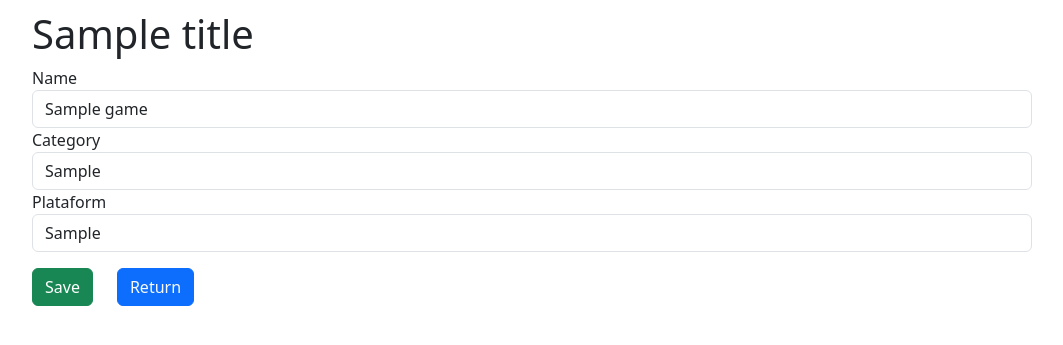
After one commit to JuniorWender/Course_Alura_AdvancedFlask, a Flask app: template templates/edit.html in a window 1280 px wide. The commit adds this page. Shown: the top 345 px of the page, without its empty margins (108-1171 px from the left). Run offline with Flask 3, Linux system fonts and the light colour scheme; tables that the repository leaves empty hold one stand-in row (values such as "Sample post"); the template is opened without the code that fills it: values that come from a table or form of the project are taken from there, most other values are stand-ins (such as "Sample title", 1, 10 or a date in 2020); some libraries are stand-ins or nearby versions.

```diff
--- a/config.py
+++ b/config.py
@@ -1,3 +1,4 @@
+import os
 
 SECRET_KEY = 'crypto'
 
@@ -8,3 +9,5 @@
     server='localhost',
     database='jogoteca'
 )
+
+UPLOAD_PATH = os.path.dirname(os.path.abspath(__file__)) + '/upload'
--- a/jogoteca.py
+++ b/jogoteca.py
@@ -1,12 +1,12 @@
 from flask import Flask
 from flask_sqlalchemy import SQLAlchemy
-from views import *
 
 app = Flask(__name__)
 app.config.from_pyfile('config.py')
 
 db = SQLAlchemy(app)
 
+from views import *
 
 if __name__ == '__main__':
 
--- /dev/null
+++ b/static/app.css
@@ -0,0 +1,68 @@
+body {
+    padding-top: 10px;
+}
+
+.btn {
+    margin-bottom: 10px;
+}
+
+.container {
+    border-radius: 4px;
+    margin: auto;
+    width: 80%;
+}
+
+.little-container {
+    width: 40%;
+    margin: auto;
+}
+
+figcaption {
+    text-align: center;
+    margin: 3px auto;
+}
+
+.fileContainer {
+    overflow: hidden;
+    position: relative;
+}
+
+.fileContainer [type=file] {
+    cursor: pointer;
+    display: block;
+    font-size: 999px;
+    filter: alpha(opacity=0);
+    min-height: 100%;
+    min-width: 100%;
+    opacity: 0;
+    position: absolute;
+    right: 0;
+    text-align: right;
+    top: 0;
+}
+
+td {
+    text-align: center;
+}
+
+.formularioJogo {
+    display: flex;
+}
+
+.formularioImagem {
+    margin-right: 16px
+}
+
+.buttons {
+    margin-top: 16px
+}
+
+.inputBox {
+    width: 700px;
+}
+
+.inputsJogo {
+    width: 100%;
+    margin-left: 1em;
+    margin-bottom: 1em;
+}
--- /dev/null
+++ b/templates/edit.html
@@ -0,0 +1,25 @@
+{% extends "template.html" %}
+{% block content%}
+      <form action="{{ url_for('update') }}" method="post">
+        <fieldset>
+            <input type="hidden" name="id" value="{{editGame.id}}">
+          <div class="form-group">
+            <label for="nome">Name</label>
+            <input type="text" id="nome" name="name" class="form-control" value="{{editGame.name}}">
+          </div>
+          <div class="form-group">
+            <label for="categoria">Category</label>
+            <input type="text" id="categoria" name="category" class="form-control" value="{{editGame.category}}">
+          </div>
+          <div class="form-group">
+            <label for="console">Plataform</label>
+            <input type="text" id="console" name="plataform" class="form-control" value="{{editGame.plataform}}">
+          </div>
+          <div class="mt-3 d-flex gap-4">
+            <button type="submit" class="btn btn-success btn-salvar">Save</button>
+            <button class="btn btn-primary"><a class="text-decoration-none text-light" href="{{ url_for('index') }}">Return</a></button>
+          </div>
+        </fieldset>
+      </form>
+    </div>
+{% endblock %}
--- a/templates/gameTable.html
+++ b/templates/gameTable.html
@@ -7,6 +7,7 @@
                     <th> Name </th>
                     <th> Category </th>
                     <th> Plataform </th>
+                    <th> Actions </th>
                 </tr>
             </thead>
             <tbody>
@@ -15,6 +16,10 @@
                     <td>{{ game.name }}</td>
                     <td>{{ game.category }}</td>
                     <td>{{ game.plataform }}</td>
+                    <td class="d-flex justify-content-around">
+                        <a href="{{ url_for('edit',id=game.id) }}"> <i class="fa-solid fa-pen-to-square" style="color: #0d6efd;"> </i></a>
+                        <a href="{{ url_for('delete', id=game.id) }}"> <i class="fa-solid fa-trash" style="color: #db0f0f;"> </i></a>
+                    </td>
                 </tr>
                 {% endfor %}
             </tbody>
--- a/templates/template.html
+++ b/templates/template.html
@@ -5,6 +5,8 @@
         <meta name="viewport" content="width=device-width, initial-scale=1">
         <title>Jogoteca</title>
         <link rel="stylesheet" href="{{ url_for('static', filename='bootstrap.css') }}">
+        <link rel="stylesheet" href="{{ url_for('static', filename='app.css') }}">
+        <link rel="stylesheet" href="https://cdnjs.cloudflare.com/ajax/libs/font-awesome/6.4.0/css/all.min.css" integrity="sha512-iecdLmaskl7CVkqkXNQ/ZH/XLlvWZOJyj7Yy7tcenmpD1ypASozpmT/E0iPtmFIB46ZmdtAc9eNBvH0H/ZpiBw==" crossorigin="anonymous" referrerpolicy="no-referrer" />
     </head>
     <body>
         <div class="container">
```
Also changed, not shown: templates/register.html (+13 -2 lines), views.py (+40 -3 lines), Games.py (renamed from models/Games.py), Users.py (renamed from models/Users.py), upload/capa_padrao.jpg (added).
